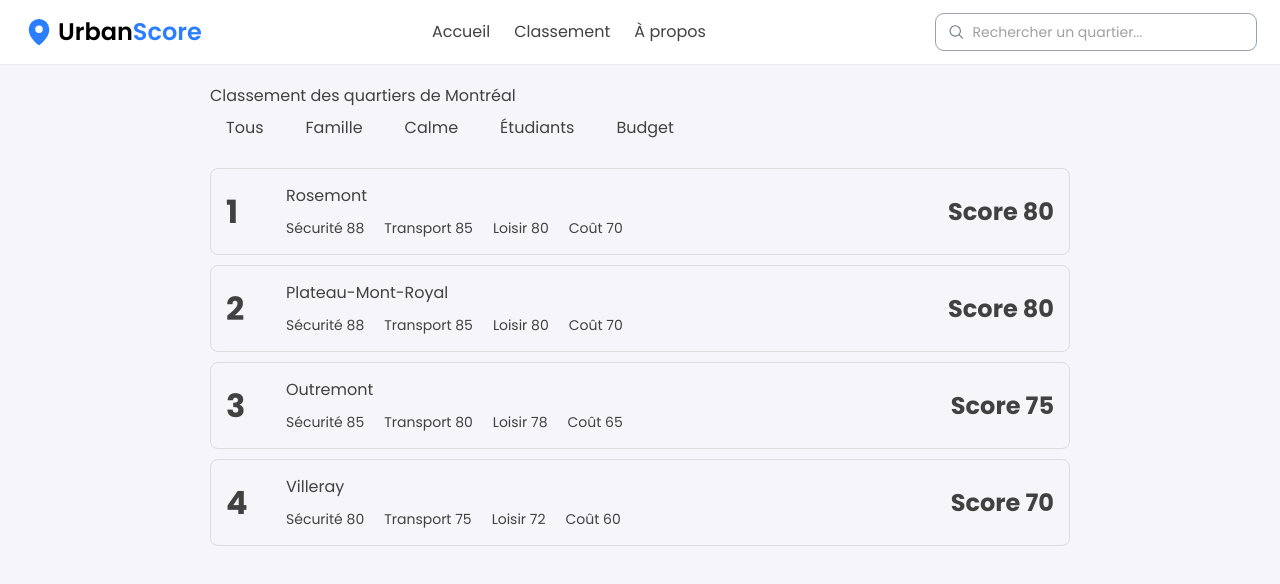
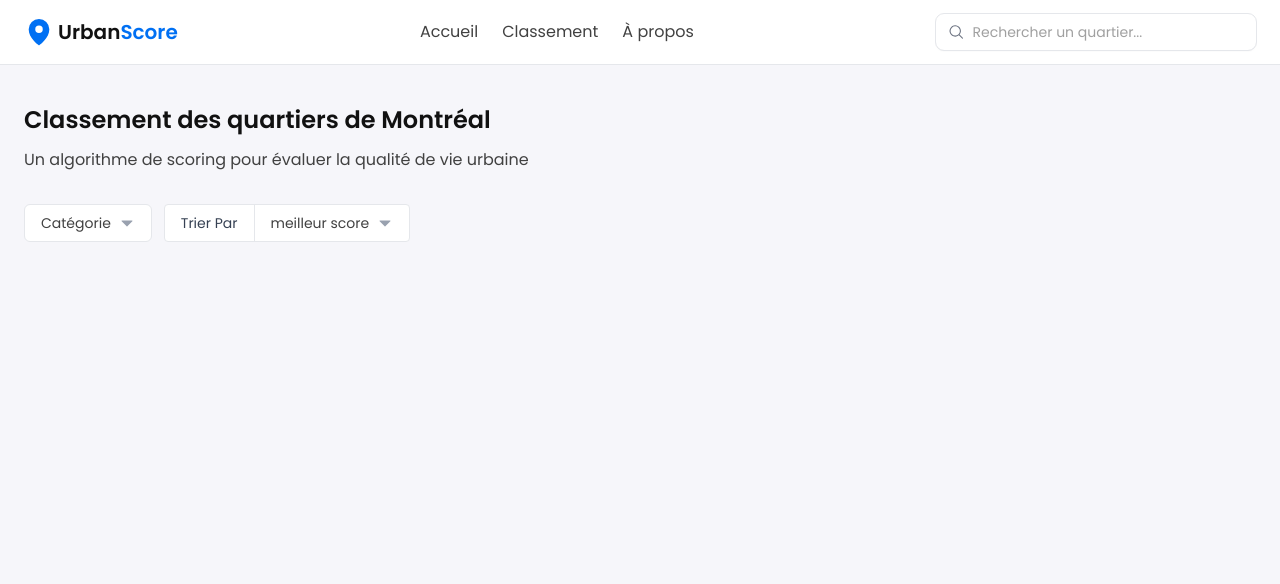
Before and after one commit to NMoumy/urbanscore, a Next.js app in the folder frontend/: page / in a window 1280 px wide. Shown: the top 584 px of the page. Built offline with nearby package versions, Linux system fonts and the light colour scheme.

Commit message:
Implémentation des filtres et ajout de nouveau composant

```diff
--- a/frontend/package.json
+++ b/frontend/package.json
@@ -13,7 +13,8 @@
     "d3": "^7.9.0",
     "next": "16.1.0",
     "react": "19.2.3",
-    "react-dom": "19.2.3"
+    "react-dom": "19.2.3",
+    "react-select": "^5.10.2"
   },
   "devDependencies": {
     "@tailwindcss/postcss": "^4",
--- a/frontend/src/app/components/Header.tsx
+++ b/frontend/src/app/components/Header.tsx
@@ -5,13 +5,13 @@ import { MapPinIcon, MagnifyingGlassIcon } from "@phosphor-icons/react";
 
 export const Header = () => {
   return (
-    <header className="bg-white shadow-2xs w-full h-16 flex items-center justify-between px-6">
-
+    <header className="bg-white shadow-xs w-full h-16 flex items-center justify-center px-6 outline outline-gray-light">
+      <div className="container-main flex items-center justify-between">
         <div className="flex items-center gap-1">
-        <MapPinIcon size={30} weight="fill" className="text-blue-500" aria-hidden="true" />
-        <h1 className="text-black text-2xl font-semibold">
-          Urban<span className="text-blue-500">Score</span>
-        </h1>
+          <MapPinIcon size={30} weight="fill" className="text-accent" aria-hidden="true" />
+          <p className="text-black text-xl font-semibold">
+            Urban<span className="text-accent">Score</span>
+          </p>
         </div>
 
         <nav className="flex gap-6">
@@ -20,15 +20,15 @@ export const Header = () => {
           <a href="#">À propos</a>
         </nav>
 
-      <div className="flex items-center outline outline-gray-400 bg-white rounded-lg px-3 py-2 gap-2 flex-1 max-w-xs shadow-xs">
-        <MagnifyingGlassIcon size={18} className="text-gray-500" aria-hidden="true" />
+        <div className="flex items-center outline outline-gray-light bg-white rounded-lg px-3 py-2 gap-2 flex-1 max-w-xs shadow-xs">
+          <MagnifyingGlassIcon size={18} className="text-gray-medium" aria-hidden="true" />
           <input
             type="text"
             placeholder="Rechercher un quartier..."
             className="bg-transparent outline-none text-sm w-full"
           />
         </div>
-
+      </div>
     </header>
   );
 };
--- /dev/null
+++ b/frontend/src/app/components/QuartierCard.tsx
@@ -0,0 +1,87 @@
+"use client";
+
+import React from "react";
+import { StarIcon } from "@phosphor-icons/react";
+
+type QuartierCardProps = {
+  quartier: {
+    id: string;
+    name: string;
+    score: number;
+    security: number;
+    transport: number;
+    service: number;
+    cost: number;
+    leisure: number;
+  };
+  index: number;
+};
+
+export default function QuartierCard({ quartier, index }: QuartierCardProps) {
+  const renderStarIcons = (score: number) => {
+    const starIcons = Math.round(score / 20);
+    return (
+      <div className="flex gap-1">
+        {[...Array(5)].map((_, i) => (
+          <StarIcon
+            key={i}
+            size={16}
+            weight={i < starIcons ? "fill" : "regular"}
+            className={i < starIcons ? "text-accent" : "text-gray-light"}
+          />
+        ))}
+      </div>
+    );
+  };
+
+  return (
+    <div className="bg-white border border-gray-light rounded-lg p-6 flex gap-6 items-start">
+      {/* Numéro */}
+      <div
+        className={`flex-shrink-0 w-12 h-12 rounded flex items-center justify-center text-white font-bold text-lg ${
+          index === 0 ? "bg-green-500" : index === 1 ? "bg-orange-500" : "bg-orange-500"
+        }`}
+      >
+        {index + 1}
+      </div>
+
+      {/* Infos principal */}
+      <div className="flex-1">
+        <div className="flex items-center gap-3 mb-2">
+          <h3 className="text-lg font-semibold text-color-black">{quartier.name}</h3>
+          {renderStarIcons(quartier.score)}
+        </div>
+        <p className="text-sm text-gray-medium mb-4">Score global {quartier.score}</p>
+
+        {/* Détails */}
+        <div className="grid grid-cols-5 gap-4 text-sm">
+          <div>
+            <span className="text-gray-medium">Sécurité</span>
+            <p className="font-semibold text-accent">{quartier.security}</p>
+          </div>
+          <div>
+            <span className="text-gray-medium">Transport</span>
+            <p className="font-semibold text-accent">{quartier.transport}</p>
+          </div>
+          <div>
+            <span className="text-gray-medium">Service</span>
+            <p className="font-semibold text-accent">{quartier.service}</p>
+          </div>
+          <div>
+            <span className="text-gray-medium">Budget</span>
+            <p className="font-semibold text-accent">{quartier.cost}</p>
+          </div>
+          <div>
+            <span className="text-gray-medium">Loisirs</span>
+            <p className="font-semibold text-accent">{quartier.leisure}</p>
+          </div>
+        </div>
+      </div>
+
+      {/* Bouton */}
+      <button className="flex-shrink-0 bg-accent text-white px-6 py-2 rounded-lg font-medium hover:opacity-90 transition">
+        Voir le quartier
+      </button>
+    </div>
+  );
+}
--- /dev/null
+++ b/frontend/src/app/components/RankingFilters.tsx
@@ -0,0 +1,114 @@
+"use client";
+
+import { useEffect, useRef, useState } from "react";
+import { CaretDownIcon } from "@phosphor-icons/react";
+
+type RankingFiltersProps = {
+  sortBy: "score" | "name";
+  setSortBy: (value: "score" | "name") => void;
+  filterCategory: string;
+  setFilterCategory: (value: string) => void;
+  categories: string[];
+};
+
+export default function RankingFilters({
+  sortBy,
+  setSortBy,
+  filterCategory,
+  setFilterCategory,
+  categories,
+}: RankingFiltersProps) {
+  const [openCategory, setOpenCategory] = useState(false);
+  const [openSort, setOpenSort] = useState(false);
+  const containerRef = useRef<HTMLDivElement>(null);
+
+  const currentCategory = filterCategory === "all" ? "Catégorie" : filterCategory;
+  const currentSort = sortBy === "score" ? "meilleur score" : "pire score";
+
+  // Ferme les menus sur clic extérieur
+  useEffect(() => {
+    const handleClickOutside = (event: MouseEvent) => {
+      if (containerRef.current && !containerRef.current.contains(event.target as Node)) {
+        setOpenCategory(false);
+        setOpenSort(false);
+      }
+    };
+    document.addEventListener("mousedown", handleClickOutside);
+    return () => document.removeEventListener("mousedown", handleClickOutside);
+  }, []);
+
+  return (
+    <div ref={containerRef} className="flex gap-3 mb-8">
+      {/* Catégorie Dropdown */}
+      <div className="relative w-fit">
+        <button
+          className="filter-dropdown-button"
+          onClick={() => {
+            setOpenCategory((v) => !v);
+            setOpenSort(false);
+          }}
+        >
+          {currentCategory}
+          <CaretDownIcon size={16} weight="fill" className="text-gray-400" />
+        </button>
+
+        {openCategory && (
+          <div className="filter-dropdown-menu">
+            {["all", ...categories].map((cat) => (
+              <button
+                key={cat}
+                onClick={() => {
+                  setFilterCategory(cat);
+                  setOpenCategory(false);
+                }}
+                className={`filter-dropdown-option ${
+                  filterCategory === cat ? "filter-dropdown-option-selected" : "text-gray-900"
+                }`}
+              >
+                {cat === "all" ? "Catégorie" : cat}
+              </button>
+            ))}
+          </div>
+        )}
+      </div>
+
+      {/* Trier Par Section */}
+      <div className="relative filter-container">
+        <div className="sort-label">Trier Par</div>
+        <div className="divider-vertical"></div>
+
+        <div className="relative flex-1">
+          <button
+            className="sort-button"
+            onClick={() => {
+              setOpenSort((v) => !v);
+              setOpenCategory(false);
+            }}
+          >
+            <span>{currentSort}</span>
+            <CaretDownIcon size={16} weight="fill" className="text-gray-400" />
+          </button>
+
+          {openSort && (
+            <div className="filter-dropdown-menu w-full">
+              {["score", "name"].map((option) => (
+                <button
+                  key={option}
+                  onClick={() => {
+                    setSortBy(option as "score" | "name");
+                    setOpenSort(false);
+                  }}
+                  className={`filter-dropdown-option ${
+                    sortBy === option ? "filter-dropdown-option-selected" : "text-gray-900"
+                  }`}
+                >
+                  {option === "score" ? "meilleur score" : "pire score"}
+                </button>
+              ))}
+            </div>
+          )}
+        </div>
+      </div>
+    </div>
+  );
+}
--- a/frontend/src/app/components/RankingList.tsx
+++ b/frontend/src/app/components/RankingList.tsx
@@ -1,6 +1,8 @@
 "use client";
 
-import React, { useState } from "react";
+import React, { useState, useMemo } from "react";
+import QuartierCard from "./QuartierCard";
+import RankingFilters from "./RankingFilters";
 
 type Quartier = {
   id: string;
@@ -8,62 +10,50 @@ type Quartier = {
   score: number;
   security: number;
   transport: number;
+  service: number;
+  cost: number;
   leisure: number;
-  cost: number;
 };
 
 const data: Quartier[] = [
-  { id: "1", name: "Rosemont", score: 80, security: 88, transport: 85, leisure: 80, cost: 70 },
-  { id: "2", name: "Plateau-Mont-Royal", score: 80, security: 88, transport: 85, leisure: 80, cost: 70 },
-  { id: "3", name: "Outremont", score: 75, security: 85, transport: 80, leisure: 78, cost: 65 },
-  { id: "4", name: "Villeray", score: 70, security: 80, transport: 75, leisure: 72, cost: 60 },
+  { id: "1", name: "Rosemont", score: 82, security: 96, transport: 81, service: 78, cost: 82, leisure: 83 },
+  { id: "2", name: "Plateau-Mont-Royal", score: 82, security: 78, transport: 81, service: 85, cost: 50, leisure: 75 },
+  { id: "3", name: "Villeray", score: 82, security: 88, transport: 84, service: 82, cost: 75, leisure: 80 },
+  { id: "4", name: "Outremont", score: 75, security: 85, transport: 80, service: 78, cost: 65, leisure: 70 },
 ];
 
 export default function RankingList() {
-  const [sortedData] = useState(data);
+  const [sortBy, setSortBy] = useState<"score" | "name">("score");
+  const [filterCategory, setFilterCategory] = useState<string>("all");
+
+  const sortedData = useMemo(() => {
+    const filtered = filterCategory === "all" ? data : data.filter((q) => q.name === filterCategory);
+    const sorted = [...filtered].sort((a, b) => {
+      if (sortBy === "score") return b.score - a.score;
+      if (sortBy === "name") return a.name.localeCompare(b.name);
+      return 0;
+    });
+    return sorted;
+  }, [sortBy, filterCategory]);
+
+  const categories = useMemo(() => data.map((q) => q.name), []);
 
   return (
-    <div style={{ padding: "20px", maxWidth: "900px", margin: "0 auto" }}>
-      <h1>Classement des quartiers de Montréal</h1>
+    <div className="w-full pb-8">
+      <RankingFilters
+        sortBy={sortBy}
+        setSortBy={setSortBy}
+        filterCategory={filterCategory}
+        setFilterCategory={setFilterCategory}
+        categories={categories}
+      />
 
-      <div style={{ marginBottom: "20px" }}>
-        <button style={{ marginRight: "10px", padding: "8px 16px", cursor: "pointer" }}>Tous</button>
-        <button style={{ marginRight: "10px", padding: "8px 16px", cursor: "pointer" }}>Famille</button>
-        <button style={{ marginRight: "10px", padding: "8px 16px", cursor: "pointer" }}>Calme</button>
-        <button style={{ marginRight: "10px", padding: "8px 16px", cursor: "pointer" }}>Étudiants</button>
-        <button style={{ padding: "8px 16px", cursor: "pointer" }}>Budget</button>
-      </div>
-
-      {sortedData.map((quartier, index) => (
-        <div
-          key={quartier.id}
-          style={{
-            display: "flex",
-            gap: "20px",
-            padding: "15px",
-            marginBottom: "10px",
-            border: "1px solid #ddd",
-            borderRadius: "8px",
-            alignItems: "center",
-          }}
-        >
-          <div style={{ fontSize: "32px", fontWeight: "bold", minWidth: "40px" }}>{index + 1}</div>
-
-          <div style={{ flex: 1 }}>
-            <h3 style={{ margin: "0 0 10px 0" }}>{quartier.name}</h3>
-            <div style={{ display: "flex", gap: "20px", fontSize: "14px" }}>
-              <span>Sécurité {quartier.security}</span>
-              <span>Transport {quartier.transport}</span>
-              <span>Loisir {quartier.leisure}</span>
-              <span>Coût {quartier.cost}</span>
-            </div>
-          </div>
-
-          <div style={{ fontSize: "24px", fontWeight: "bold", minWidth: "80px", textAlign: "right" }}>
-            Score {quartier.score}
-          </div>
-        </div>
-      ))}
+      {/* Liste */}
+      {/* <div className="space-y-4">
+        {sortedData.map((quartier, index) => (
+          <QuartierCard key={quartier.id} quartier={quartier} index={index} />
+        ))}
+      </div> */}
     </div>
   );
 }
--- a/frontend/src/app/globals.css
+++ b/frontend/src/app/globals.css
@@ -1,14 +1,30 @@
 @import "tailwindcss";
+@import "../styles/filters.css";
 
 :root {
   --background: #f6f6fa;
   --foreground: #414141;
   --accent: #0070f3;
+  --white: #ffffff;
+  --black: #111111;
+
+  /* Gris personnalisés */
+  --gray-light: #e5e7eb;
+  --gray-less-light: #9ca3af;
+  --gray-medium: #6b7280;
 }
 
 @theme inline {
+  /* Colors */
   --color-background: var(--background);
   --color-foreground: var(--foreground);
+  --color-accent: var(--accent);
+  --color-white: var(--white);
+  --color-black: var(--black);
+  --color-gray-light: var(--gray-light);
+  --color-gray-medium: var(--gray-medium);
+
+  /* Fonts */
   --font-sans: var(--font-poppins);
 }
 
@@ -34,10 +50,29 @@ a {
 }
 a:hover {
   text-decoration: underline;
-  color: var(--accent)
+  color: var(--accent);
+}
+
+h1,
+h2,
+h3,
+h4,
+h5,
+h6 {
+  font-weight: 600;
+  color: var(--black);
+}
+
+h1 {
+  @apply text-2xl;
 }
 
 /* Composants */
 .btn {
   @apply bg-white shadow-2xs;
 }
+
+/* Conteneur principal avec largeur max pour 18 pouces (2304px) */
+.container-main {
+  @apply max-w-[2304px] mx-auto w-full;
+}
--- a/frontend/src/app/page.tsx
+++ b/frontend/src/app/page.tsx
@@ -1,5 +1,13 @@
 import RankingList from "./components/RankingList";
 
 export default function Home() {
-  return <div><RankingList /></div>;
+  return (
+    <div className="px-6 bg-background">
+      <div className="container-main flex flex-col items-start py-10">
+        <h1 className="pb-3 text-color-black">Classement des quartiers de Montréal</h1>
+        <p className="text-foreground mb-8">Un algorithme de scoring pour évaluer la qualité de vie urbaine</p>
+        <RankingList />
+      </div>
+    </div>
+  );
 }
--- /dev/null
+++ b/frontend/src/styles/filters.css
@@ -0,0 +1,53 @@
+.filter-select {
+  @apply px-4 py-2 text-sm outline-none cursor-pointer bg-white;
+}
+
+/* Style du menu déroulant (dropdown) */
+.filter-select option {
+  padding: 8px 12px;
+  background-color: var(--white);
+  color: var(--foreground);
+  border: none;
+  border-color: var(--gray-light);
+}
+
+.filter-select option:hover {
+  background-color: var(--white);
+  color: var(--accent);
+}
+
+.filter-container {
+  @apply flex border border-gray-light rounded bg-white;
+}
+
+.divider-vertical {
+  @apply w-px bg-gray-light;
+}
+
+.filter-dropdown-button {
+  @apply px-4 py-2 text-sm bg-white border border-gray-light rounded-md hover:border-gray-400 flex items-center gap-2 cursor-pointer;
+}
+
+.filter-dropdown-menu {
+  @apply absolute top-full left-0 mt-1 w-48 bg-white border border-gray-light rounded-md shadow-lg z-50 overflow-hidden;
+}
+
+.filter-dropdown-option {
+  @apply block w-full text-left px-4 py-2 text-sm cursor-pointer;
+}
+.filter-dropdown-option:hover {
+  background-color: var(--accent);
+  color: var(--white);
+}
+
+/*.filter-dropdown-option-selected {
+  @apply bg-blue-500 text-white;
+}*/
+
+.sort-label {
+  @apply px-4 py-2 text-sm text-gray-700 select-none;
+}
+
+.sort-button {
+  @apply w-full px-4 py-2 text-sm text-left hover:bg-gray-50 flex items-center justify-between gap-2 cursor-pointer;
+}
```
Also changed, not shown: 1 other file (tests, documents, lock files or other folders). Lines whose indentation alone changed are shown as unchanged.
